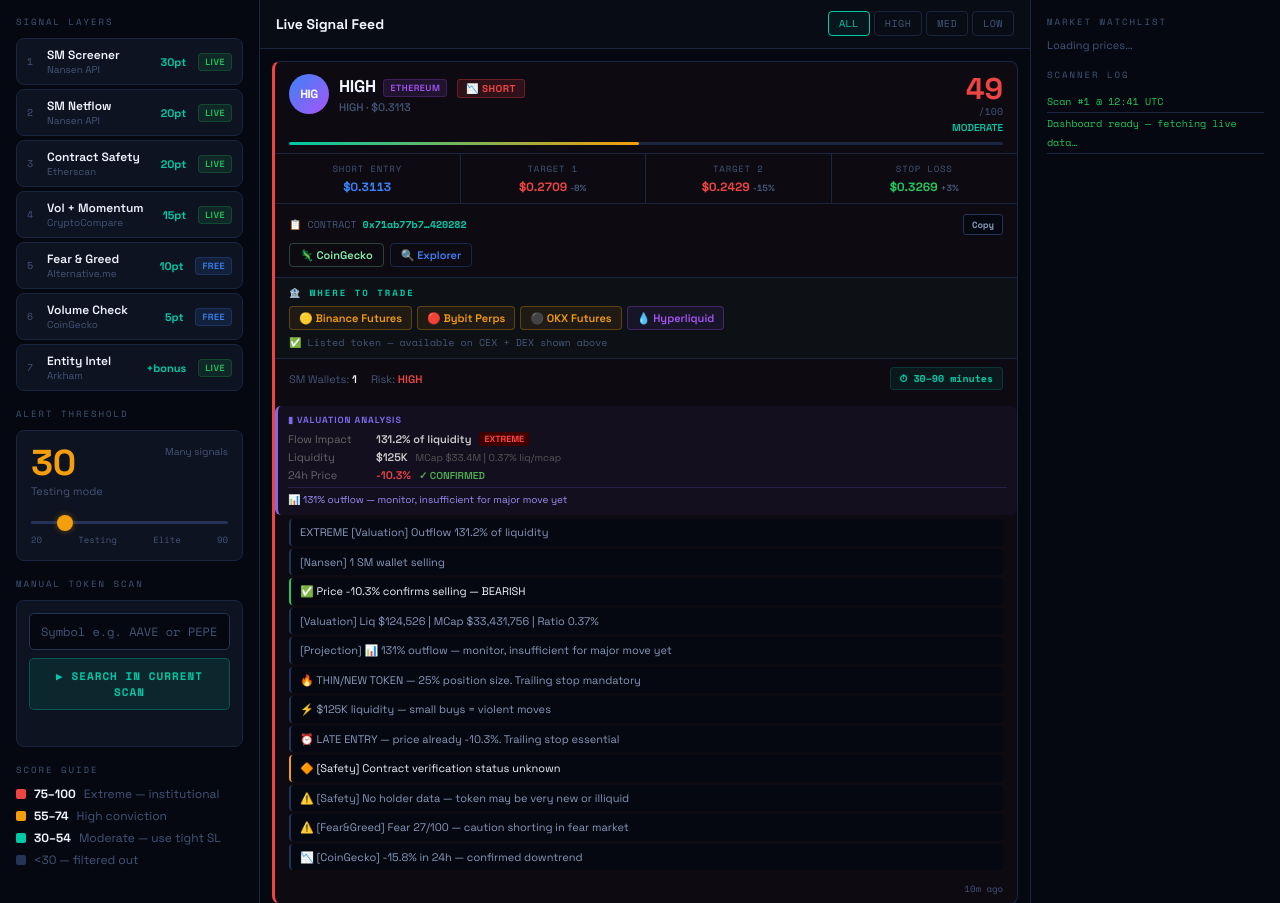
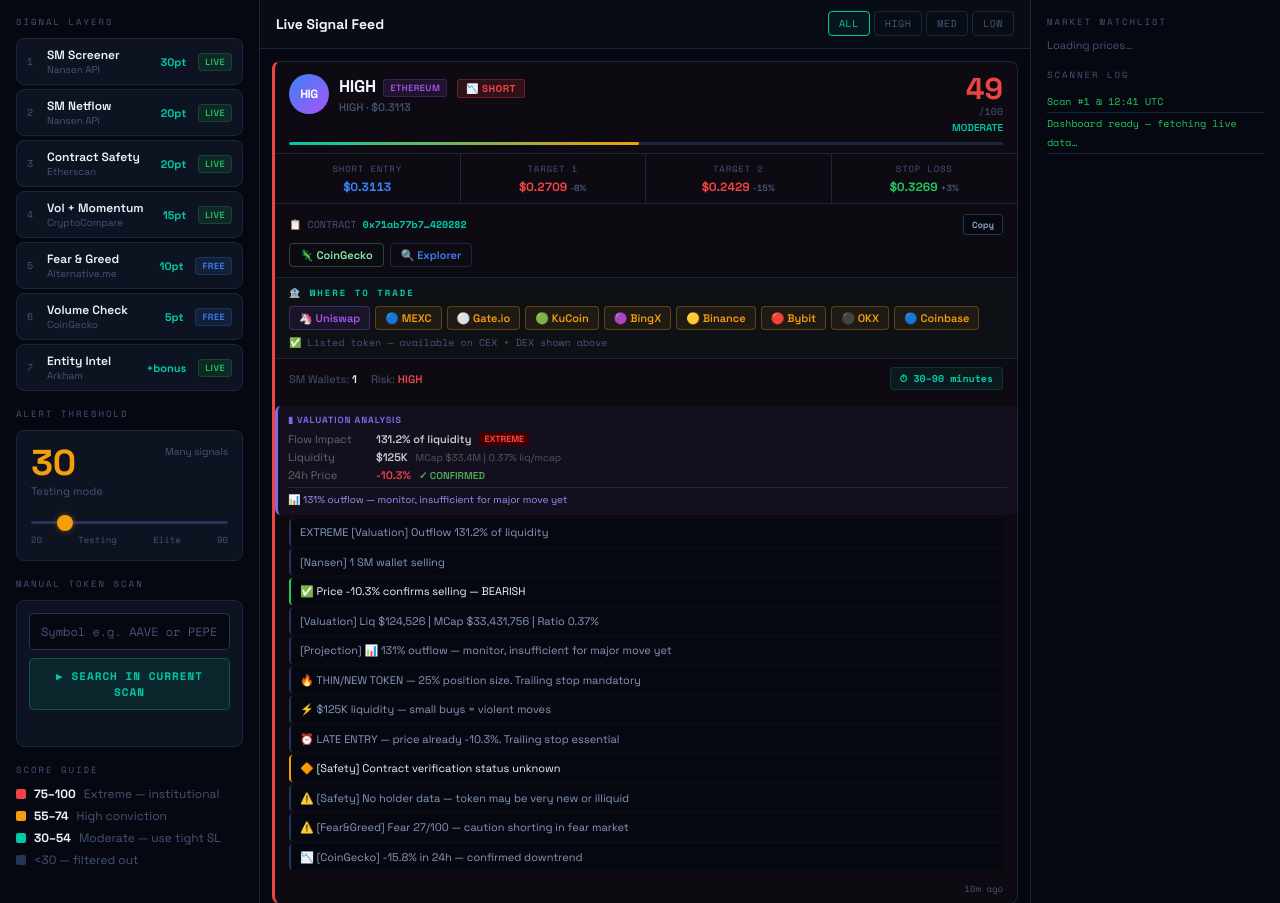
Before and after one commit to adekolagh/cryptosignal-pro, a Python web app: template templates/dashboard.html in a window 1280 px wide. Shown: the part 130-1033 px from the top of the page. Run offline with Jinja, Linux system fonts and the light colour scheme; the template is opened without the code that fills it, so the values that code supplies are empty.

Commit message:
add MEXC KuCoin Gate.io BingX to all chains

```diff
--- a/templates/dashboard.html
+++ b/templates/dashboard.html
@@ -738,129 +738,83 @@
   const isLarge  = hasCGUrl; // if CoinGecko has a direct page, it's a known token
 
   let exchanges = [];
+  const isThin = (sig.liquidity_usd || 0) < 1000000;
 
   if (chain === 'solana') {
-    // Solana tokens — DEX only unless major token
-    exchanges.push({
-      name: 'Jupiter',
-      url:  'https://jup.ag/swap/SOL-' + sym,
-      type: 'dex',
-      icon: '🪐'
-    });
-    exchanges.push({
-      name: 'Raydium',
-      url:  addr
-        ? 'https://raydium.io/swap/?inputMint=sol&outputMint=' + addr
-        : 'https://raydium.io',
-      type: 'dex',
-      icon: '⚡'
-    });
+    exchanges.push({name:'Jupiter',    url:'https://jup.ag/swap/SOL-'+sym, type:'dex', icon:'🪐'});
+    exchanges.push({name:'Raydium',    url:addr?'https://raydium.io/swap/?inputMint=sol&outputMint='+addr:'https://raydium.io', type:'dex', icon:'⚡'});
+    exchanges.push({name:'MEXC',       url:'https://www.mexc.com/exchange/'+sym+'_USDT', type:'cex', icon:'🔵'});
+    exchanges.push({name:'Gate.io',    url:'https://www.gate.io/trade/'+sym+'_USDT', type:'cex', icon:'⚪'});
+    exchanges.push({name:'BingX',      url:'https://bingx.com/en/tradeIng/'+sym+'-USDT/', type:'cex', icon:'🟣'});
+    exchanges.push({name:'KuCoin',     url:'https://www.kucoin.com/trade/'+sym+'-USDT', type:'cex', icon:'🟢'});
     if (isLarge) {
-      exchanges.push({name:'Binance', url:'https://www.binance.com/en/trade/'+sym+'_USDT', type:'cex', icon:'🟡'});
-      exchanges.push({name:'OKX',     url:'https://www.okx.com/trade-spot/'+sym.toLowerCase()+'-usdt', type:'cex', icon:'⚫'});
+      exchanges.push({name:'Binance',  url:'https://www.binance.com/en/trade/'+sym+'_USDT', type:'cex', icon:'🟡'});
+      exchanges.push({name:'OKX',      url:'https://www.okx.com/trade-spot/'+sym.toLowerCase()+'-usdt', type:'cex', icon:'⚫'});
+      exchanges.push({name:'Bybit',    url:'https://www.bybit.com/en/trade/usdt/'+sym+'USDT', type:'cex', icon:'🔴'});
     }
   }
 
   else if (chain === 'ethereum') {
-    exchanges.push({
-      name: 'Uniswap',
-      url:  addr
-        ? 'https://app.uniswap.org/swap?inputCurrency=ETH&outputCurrency=' + addr
-        : 'https://app.uniswap.org',
-      type: 'dex',
-      icon: '🦄'
-    });
+    exchanges.push({name:'Uniswap',    url:addr?'https://app.uniswap.org/swap?inputCurrency=ETH&outputCurrency='+addr:'https://app.uniswap.org', type:'dex', icon:'🦄'});
+    exchanges.push({name:'MEXC',       url:'https://www.mexc.com/exchange/'+sym+'_USDT', type:'cex', icon:'🔵'});
+    exchanges.push({name:'Gate.io',    url:'https://www.gate.io/trade/'+sym+'_USDT', type:'cex', icon:'⚪'});
+    exchanges.push({name:'KuCoin',     url:'https://www.kucoin.com/trade/'+sym+'-USDT', type:'cex', icon:'🟢'});
+    exchanges.push({name:'BingX',      url:'https://bingx.com/en/tradeIng/'+sym+'-USDT/', type:'cex', icon:'🟣'});
     if (isLarge) {
-      exchanges.push({name:'Binance',  url:'https://www.binance.com/en/trade/'+sym+'_USDT',                    type:'cex', icon:'🟡'});
-      exchanges.push({name:'Coinbase', url:'https://www.coinbase.com/advanced-trade/spot/'+sym+'-USDT',         type:'cex', icon:'🔵'});
-      exchanges.push({name:'Kraken',   url:'https://www.kraken.com/prices/'+sym.toLowerCase(),                  type:'cex', icon:'🐙'});
-      exchanges.push({name:'OKX',      url:'https://www.okx.com/trade-spot/'+sym.toLowerCase()+'-usdt',         type:'cex', icon:'⚫'});
-      exchanges.push({name:'Bybit',    url:'https://www.bybit.com/en/trade/spot/'+sym+'/USDT',                  type:'cex', icon:'🔴'});
+      exchanges.push({name:'Binance',  url:'https://www.binance.com/en/trade/'+sym+'_USDT', type:'cex', icon:'🟡'});
+      exchanges.push({name:'Bybit',    url:'https://www.bybit.com/en/trade/usdt/'+sym+'USDT', type:'cex', icon:'🔴'});
+      exchanges.push({name:'OKX',      url:'https://www.okx.com/trade-spot/'+sym.toLowerCase()+'-usdt', type:'cex', icon:'⚫'});
+      exchanges.push({name:'Coinbase', url:'https://www.coinbase.com/advanced-trade/spot/'+sym+'-USDT', type:'cex', icon:'🔵'});
     }
   }
 
   else if (chain === 'bnb') {
-    exchanges.push({
-      name: 'PancakeSwap',
-      url:  addr
-        ? 'https://pancakeswap.finance/swap?outputCurrency=' + addr
-        : 'https://pancakeswap.finance/swap',
-      type: 'dex',
-      icon: '🥞'
-    });
-    exchanges.push({
-      name: 'Binance',
-      url:  'https://www.binance.com/en/trade/' + sym + '_USDT',
-      type: 'cex',
-      icon: '🟡'
-    });
+    exchanges.push({name:'PancakeSwap',url:addr?'https://pancakeswap.finance/swap?outputCurrency='+addr:'https://pancakeswap.finance', type:'dex', icon:'🥞'});
+    exchanges.push({name:'MEXC',       url:'https://www.mexc.com/exchange/'+sym+'_USDT', type:'cex', icon:'🔵'});
+    exchanges.push({name:'Gate.io',    url:'https://www.gate.io/trade/'+sym+'_USDT', type:'cex', icon:'⚪'});
+    exchanges.push({name:'KuCoin',     url:'https://www.kucoin.com/trade/'+sym+'-USDT', type:'cex', icon:'🟢'});
+    exchanges.push({name:'BingX',      url:'https://bingx.com/en/tradeIng/'+sym+'-USDT/', type:'cex', icon:'🟣'});
     if (isLarge) {
-      exchanges.push({name:'OKX',   url:'https://www.okx.com/trade-spot/'+sym.toLowerCase()+'-usdt', type:'cex', icon:'⚫'});
-      exchanges.push({name:'Bybit', url:'https://www.bybit.com/en/trade/spot/'+sym+'/USDT',           type:'cex', icon:'🔴'});
+      exchanges.push({name:'Binance',  url:'https://www.binance.com/en/trade/'+sym+'_USDT', type:'cex', icon:'🟡'});
+      exchanges.push({name:'Bybit',    url:'https://www.bybit.com/en/trade/usdt/'+sym+'USDT', type:'cex', icon:'🔴'});
+      exchanges.push({name:'OKX',      url:'https://www.okx.com/trade-spot/'+sym.toLowerCase()+'-usdt', type:'cex', icon:'⚫'});
     }
   }
 
   else if (chain === 'base') {
-    exchanges.push({
-      name: 'Aerodrome',
-      url:  'https://aerodrome.finance/swap?from=eth&to=' + (addr || ''),
-      type: 'dex',
-      icon: '✈️'
-    });
-    exchanges.push({
-      name: 'Uniswap',
-      url:  addr
-        ? 'https://app.uniswap.org/swap?chain=base&inputCurrency=ETH&outputCurrency=' + addr
-        : 'https://app.uniswap.org/?chain=base',
-      type: 'dex',
-      icon: '🦄'
-    });
+    exchanges.push({name:'Aerodrome',  url:addr?'https://aerodrome.finance/swap?to='+addr:'https://aerodrome.finance', type:'dex', icon:'🛫'});
+    exchanges.push({name:'Uniswap',    url:addr?'https://app.uniswap.org/swap?chain=base&outputCurrency='+addr:'https://app.uniswap.org', type:'dex', icon:'🦄'});
+    exchanges.push({name:'MEXC',       url:'https://www.mexc.com/exchange/'+sym+'_USDT', type:'cex', icon:'🔵'});
+    exchanges.push({name:'Gate.io',    url:'https://www.gate.io/trade/'+sym+'_USDT', type:'cex', icon:'⚪'});
+    exchanges.push({name:'BingX',      url:'https://bingx.com/en/tradeIng/'+sym+'-USDT/', type:'cex', icon:'🟣'});
+    exchanges.push({name:'KuCoin',     url:'https://www.kucoin.com/trade/'+sym+'-USDT', type:'cex', icon:'🟢'});
     if (isLarge) {
-      exchanges.push({name:'Coinbase', url:'https://www.coinbase.com/advanced-trade/spot/'+sym+'-USDT', type:'cex', icon:'🔵'});
+      exchanges.push({name:'Binance',  url:'https://www.binance.com/en/trade/'+sym+'_USDT', type:'cex', icon:'🟡'});
+      exchanges.push({name:'Bybit',    url:'https://www.bybit.com/en/trade/usdt/'+sym+'USDT', type:'cex', icon:'🔴'});
+      exchanges.push({name:'OKX',      url:'https://www.okx.com/trade-spot/'+sym.toLowerCase()+'-usdt', type:'cex', icon:'⚫'});
     }
   }
 
   else if (chain === 'arbitrum') {
-    exchanges.push({
-      name: 'Camelot',
-      url:  'https://app.camelot.exchange/?token2=' + (addr || ''),
-      type: 'dex',
-      icon: '⚔️'
-    });
-    exchanges.push({
-      name: 'Uniswap',
-      url:  addr
-        ? 'https://app.uniswap.org/swap?chain=arbitrum&inputCurrency=ETH&outputCurrency=' + addr
-        : 'https://app.uniswap.org/?chain=arbitrum',
-      type: 'dex',
-      icon: '🦄'
-    });
+    exchanges.push({name:'Uniswap',    url:addr?'https://app.uniswap.org/swap?chain=arbitrum&outputCurrency='+addr:'https://app.uniswap.org', type:'dex', icon:'🦄'});
+    exchanges.push({name:'MEXC',       url:'https://www.mexc.com/exchange/'+sym+'_USDT', type:'cex', icon:'🔵'});
+    exchanges.push({name:'Gate.io',    url:'https://www.gate.io/trade/'+sym+'_USDT', type:'cex', icon:'⚪'});
+    exchanges.push({name:'KuCoin',     url:'https://www.kucoin.com/trade/'+sym+'-USDT', type:'cex', icon:'🟢'});
+    exchanges.push({name:'BingX',      url:'https://bingx.com/en/tradeIng/'+sym+'-USDT/', type:'cex', icon:'🟣'});
+    exchanges.push({name:'Bybit',      url:'https://www.bybit.com/en/trade/usdt/'+sym+'USDT', type:'cex', icon:'🔴'});
+    exchanges.push({name:'OKX',        url:'https://www.okx.com/trade-swap/'+sym.toLowerCase()+'-usdt-swap', type:'cex', icon:'⚫'});
+    exchanges.push({name:'Hyperliquid',url:'https://app.hyperliquid.xyz/trade/'+sym, type:'cex', icon:'💧'});
     if (isLarge) {
-      exchanges.push({name:'Binance', url:'https://www.binance.com/en/trade/'+sym+'_USDT', type:'cex', icon:'🟡'});
-      exchanges.push({name:'Bybit',   url:'https://www.bybit.com/en/trade/spot/'+sym+'/USDT', type:'cex', icon:'🔴'});
+      exchanges.push({name:'Binance',  url:'https://www.binance.com/en/trade/'+sym+'_USDT', type:'cex', icon:'🟡'});
     }
   }
 
   else {
-    // Unknown chain — generic search
-    exchanges.push({
-      name: 'CoinGecko Markets',
-      url:  sig.coingecko_url
-        ? sig.coingecko_url + '#markets'
-        : 'https://www.coingecko.com/en/search?query=' + encodeURIComponent(sym),
-      type: 'dex',
-      icon: '🦎'
-    });
-  }
-
-  // For SHORT signals — add futures/perps platforms
-  if (sig.signal_type === 'SHORT') {
-    return [
-      {name:'Binance Futures', url:'https://www.binance.com/en/futures/'+sym+'USDT',      type:'cex', icon:'🟡'},
-      {name:'Bybit Perps',     url:'https://www.bybit.com/trade/usdt/'+sym+'USDT',         type:'cex', icon:'🔴'},
-      {name:'OKX Futures',     url:'https://www.okx.com/trade-swap/'+sym.toLowerCase()+'-usdt-swap', type:'cex', icon:'⚫'},
-      {name:'Hyperliquid',     url:'https://app.hyperliquid.xyz/trade/'+sym,                type:'dex', icon:'💧'},
-    ];
+    exchanges.push({name:'MEXC',       url:'https://www.mexc.com/exchange/'+sym+'_USDT', type:'cex', icon:'🔵'});
+    exchanges.push({name:'Gate.io',    url:'https://www.gate.io/trade/'+sym+'_USDT', type:'cex', icon:'⚪'});
+    exchanges.push({name:'KuCoin',     url:'https://www.kucoin.com/trade/'+sym+'-USDT', type:'cex', icon:'🟢'});
+    exchanges.push({name:'BingX',      url:'https://bingx.com/en/tradeIng/'+sym+'-USDT/', type:'cex', icon:'🟣'});
+    exchanges.push({name:'Bybit',      url:'https://www.bybit.com/en/trade/usdt/'+sym+'USDT', type:'cex', icon:'🔴'});
   }
 
   return exchanges;
```
